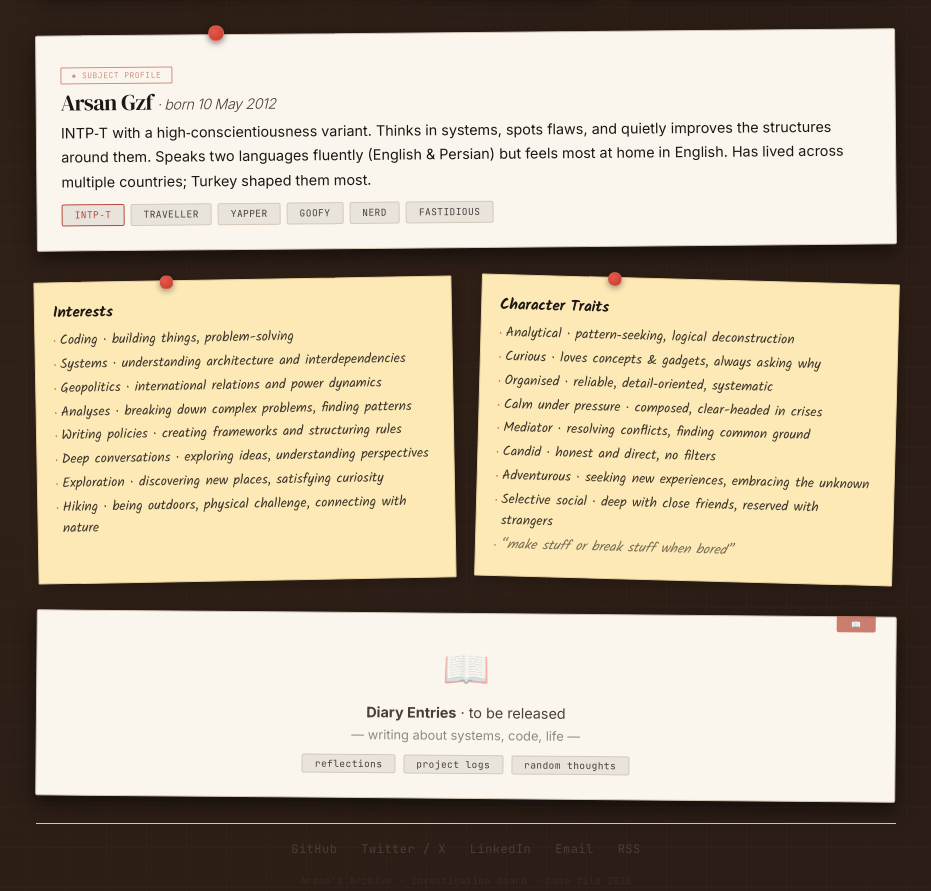
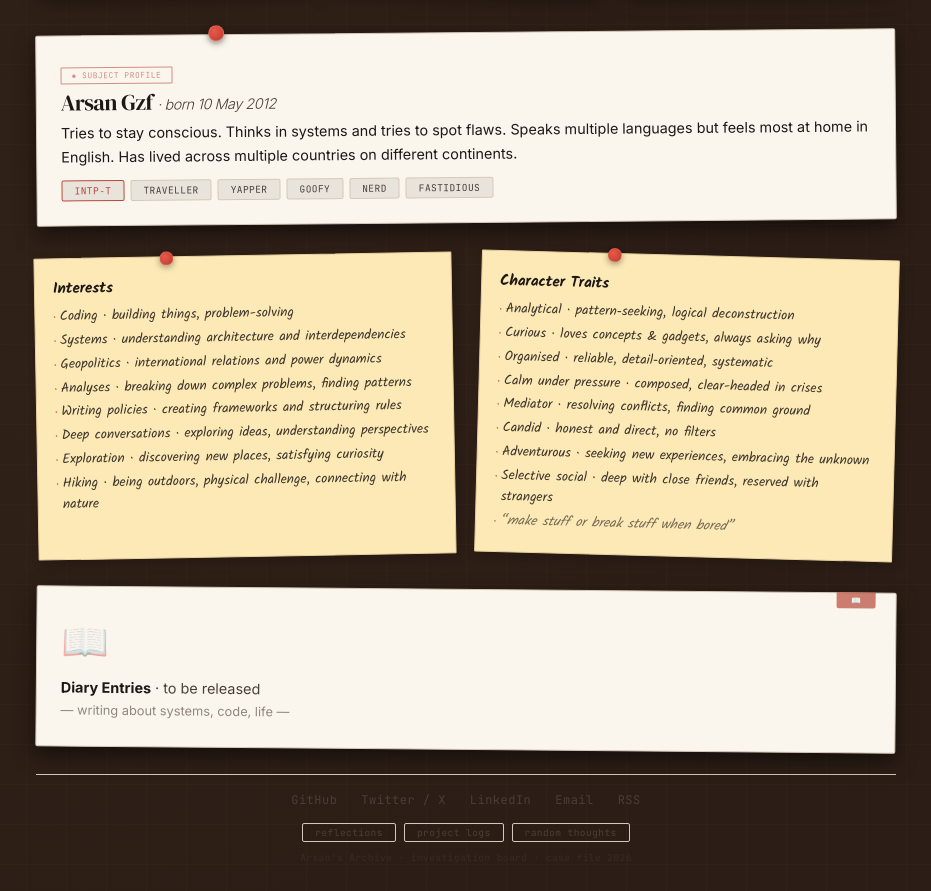
Before and after one commit to Argzf/personal-port-blog, a plain HTML site: page index.html in a window 1280 px wide. Shown: the part 393-1284 px from the top of the page, without its empty margins (174-1105 px from the left). Drawn offline with Linux system fonts and the light colour scheme.

Commit message:
Update index.html

```diff
--- a/index.html
+++ b/index.html
@@ -3,7 +3,7 @@
 <head>
   <meta charset="UTF-8" />
   <meta name="viewport" content="width=device-width, initial-scale=1.0" />
-  <title>Arsan · Archive</title>
+  <title>Arsan's Corner</title>
 
   <link rel="preconnect" href="https://fonts.googleapis.com" />
   <link rel="preconnect" href="https://fonts.gstatic.com" crossorigin />
@@ -486,9 +486,9 @@
       box-shadow: 0 8px 20px var(--shadow);
       border-radius: 2px;
       position: relative;
-      text-align: center;
       transform: rotate(0.5deg);
       margin-top: 4px;
+      text-align: left;
     }
 
     .diary-folder::before {
@@ -511,6 +511,7 @@
       font-size: clamp(2rem, 4vw, 2.4rem);
       opacity: 0.4;
       display: block;
+      margin-bottom: 4px;
     }
 
     .diary-folder p {
@@ -519,23 +520,8 @@
       margin-top: 2px;
     }
 
-    .diary-folder .folder-tags {
-      display: flex;
-      justify-content: center;
-      gap: 8px;
-      flex-wrap: wrap;
-      margin-top: 8px;
-    }
-
-    .diary-folder .folder-tags span {
-      font-family: var(--font-mono);
-      font-size: clamp(0.5rem, 0.9vw, 0.6rem);
-      letter-spacing: 0.04em;
-      background: var(--tag-bg);
-      border: 1px solid var(--card-border);
-      padding: 1px 12px;
-      border-radius: 2px;
-      color: var(--ink-light);
+    .diary-folder p strong {
+      color: var(--ink);
     }
 
     /* ── Footer ── */
@@ -567,6 +553,25 @@
     .footer .links a:hover {
       color: var(--red-string);
       border-bottom-color: var(--red-string);
+    }
+
+    .footer .footer-tags {
+      display: flex;
+      justify-content: center;
+      gap: 8px;
+      flex-wrap: wrap;
+      margin-bottom: 8px;
+    }
+
+    .footer .footer-tags span {
+      font-family: var(--font-mono);
+      font-size: clamp(0.5rem, 0.9vw, 0.6rem);
+      letter-spacing: 0.04em;
+      background: var(--tag-bg);
+      border: 1px solid var(--card-border);
+      padding: 1px 12px;
+      border-radius: 2px;
+      color: var(--ink-light);
     }
 
     .footer .footer-note {
@@ -636,7 +641,7 @@
       <div>
         <div class="badge">🕵️ active investigation</div>
         <h1>
-          Arsan <span class="sub">aka ArGzf · Gzf</span>
+          Arsan <span class="sub">aka ArGzf / Gzf</span>
         </h1>
       </div>
       <div class="case-ref">
@@ -701,7 +706,7 @@
           <span class="sub">· born 10 May 2012</span>
         </h2>
         <p class="bio-text">
-          INTP‑T with a high‑conscientiousness variant. Thinks in systems, spots flaws, and quietly improves the structures around them. Speaks two languages fluently (English &amp; Persian) but feels most at home in English. Has lived across multiple countries; Turkey shaped them most.
+          Tries to stay conscious. Thinks in systems and tries to spot flaws. Speaks multiple languages but feels most at home in English. Has lived across multiple countries on different continents.
         </p>
         <div class="tags">
           <span class="tag accent">INTP‑T</span>
@@ -752,11 +757,6 @@
         <span class="big-icon">📖</span>
         <p><strong>Diary Entries</strong> · to be released</p>
         <p style="font-size:clamp(0.7rem, 1.2vw, 0.8rem); opacity:0.6;">— writing about systems, code, life —</p>
-        <div class="folder-tags">
-          <span>reflections</span>
-          <span>project logs</span>
-          <span>random thoughts</span>
-        </div>
       </div>
 
     </div>
@@ -769,6 +769,11 @@
         <a href="#" target="_blank">LinkedIn</a>
         <a href="#" target="_blank">Email</a>
         <a href="#" target="_blank">RSS</a>
+      </div>
+      <div class="footer-tags">
+        <span>reflections</span>
+        <span>project logs</span>
+        <span>random thoughts</span>
       </div>
       <div class="footer-note">
         Arsan's Archive · investigation board · case file 2026
@@ -974,7 +979,6 @@
     setInterval(updateRedString, 2000);
     setInterval(renderAll, 10000);
 
-    console.log('🕵️ Arsan\'s Archive · wavy red string connected');
   </script>
 
 </body>
```
